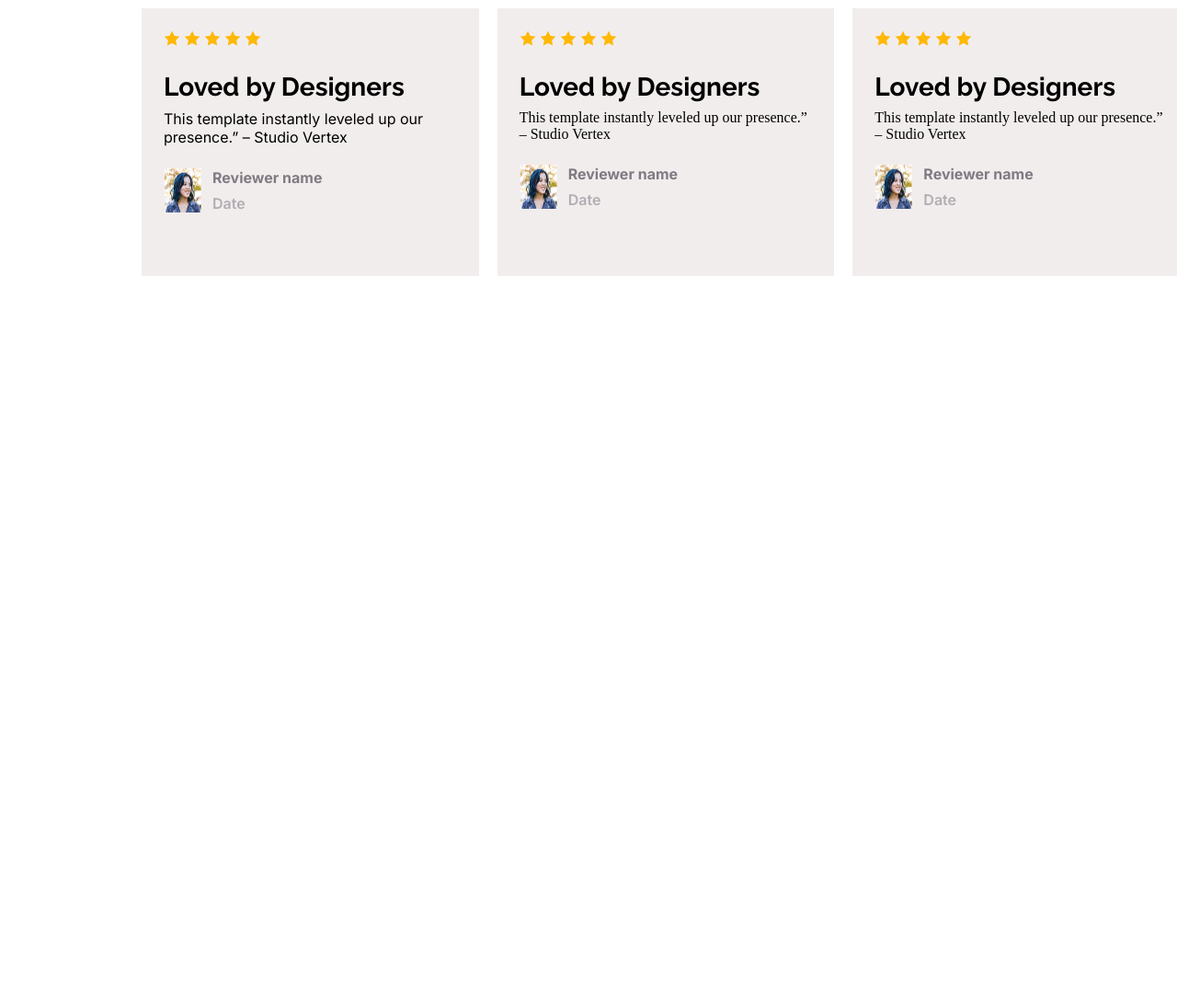
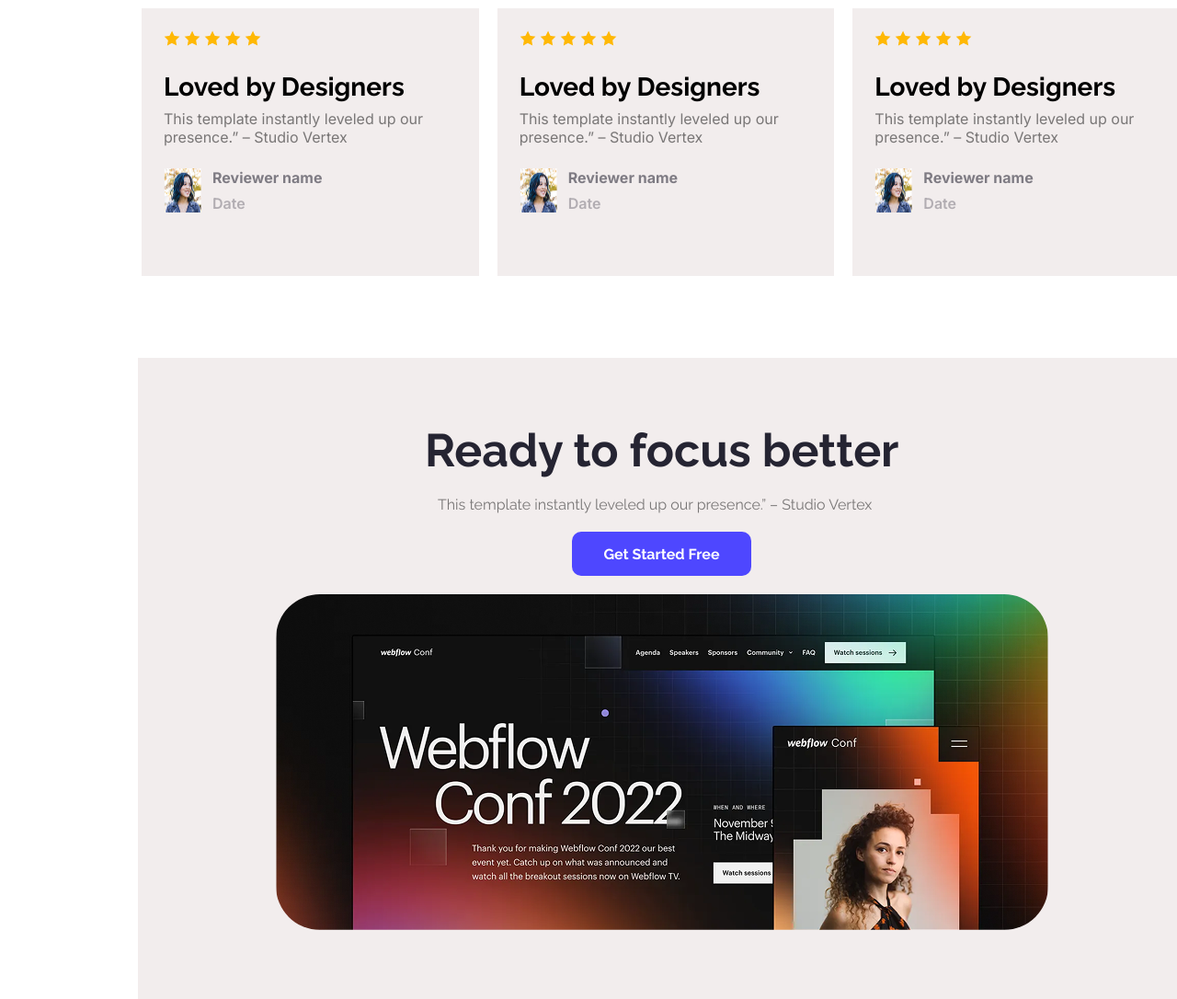
Before and after one commit to effataratauhida/web-flow-A01, a plain HTML site: page index.html in a window 1280 px wide. Shown: the part 1841-2927 px from the top of the page at 92% size. Before the commit the page ends 2141 px from the top, so only its background shows below. Drawn offline with Linux system fonts and the light colour scheme.

Commit message:
focus on website added

```diff
--- a/index.html
+++ b/index.html
@@ -92,7 +92,7 @@
                 <img src="Assets/icon-star.png" alt="">
                 <img src="Assets/icon-star.png" alt="">
                 <h3 class="card-title">Loved by Designers</h3>
-                <p class="card-para"></p>This template instantly leveled up our presence.” – Studio Vertex</p>
+                <p class="card-para">This template instantly leveled up our presence.” – Studio Vertex</p>
 
                 <div class="reviewer-info">
                     <img src="Assets/avatar.png" alt="">
@@ -109,7 +109,7 @@
                 <img  src="Assets/icon-star.png" alt="">
                 <img  src="Assets/icon-star.png" alt="">
                 <h3 class="card-title">Loved by Designers</h3>
-                <p class="card-para"></p>This template instantly leveled up our presence.” – Studio Vertex</p>
+                <p class="card-para">This template instantly leveled up our presence.” – Studio Vertex</p>
 
                 <div class="reviewer-info">
                     <img src="Assets/avatar.png" alt="">
@@ -122,9 +122,17 @@
             </div>
             </div>
          </div>
+    </main>
+    <section class="focus-webflow">
+        <div class="focus-content">
+            <h2 class="focus-title">Ready to focus better</h2>
+        <p class="focus-para">This template instantly leveled up our presence.” – Studio Vertex</p>
+        <button class="btn-primary btn-get-started">Get Started Free</button>
+        </div>
 
 
-    </main>
+        <img class="focus-img" src="Assets/wc-big.png" alt="">
+    </section>
     <footer></footer>
 </body>
 </html>
--- a/style.css
+++ b/style.css
@@ -184,6 +184,7 @@ nav li a{
     height: 342px;
     margin-left: 154px;
     margin-top: 137px;
+    margin-bottom: 137px;
 }
 .review-title{
     font-size: 42px;
@@ -215,6 +216,7 @@ nav li a{
     font-size: 16px;
     font-family: "Inter", sans-serif;
     margin-top: 8px;
+    color: #00000080;
 }
 .reviewer-info{
     margin-top: 24px;
@@ -233,3 +235,42 @@ nav li a{
     font-weight: 600;
     margin-top: 8px;
 }
+/* focus styles */
+.focus-webflow{
+    width: 1140px;
+    height: 697px;
+    margin-left: 150px;
+    background-color: #F2EDED;
+
+}
+.focus-title{
+    font-size: 50px;
+    font-weight: bold;
+    font-family: "Raleway", sans-serif;
+    color: var(--title-color);
+    padding-top: 71px;
+    margin-left: 312px;
+
+}
+.focus-para{
+    color: #00000080;
+    font-family: "Raleway", sans-serif;
+    font-size: 16px;
+    margin-top: 20px;
+    margin-left: 326px;
+}
+.btn-get-started{
+    width: 195px;
+    height: 48px;
+    margin-top: 20px;
+    margin-left: 472px;
+}
+.focus-img{
+    max-width: 840px;
+    height: 365px;
+    border-radius: 48px;
+    margin-top: 20px;
+    margin-bottom: 71px;
+    margin-left: 150px;
+}
+/* form styles */
```
